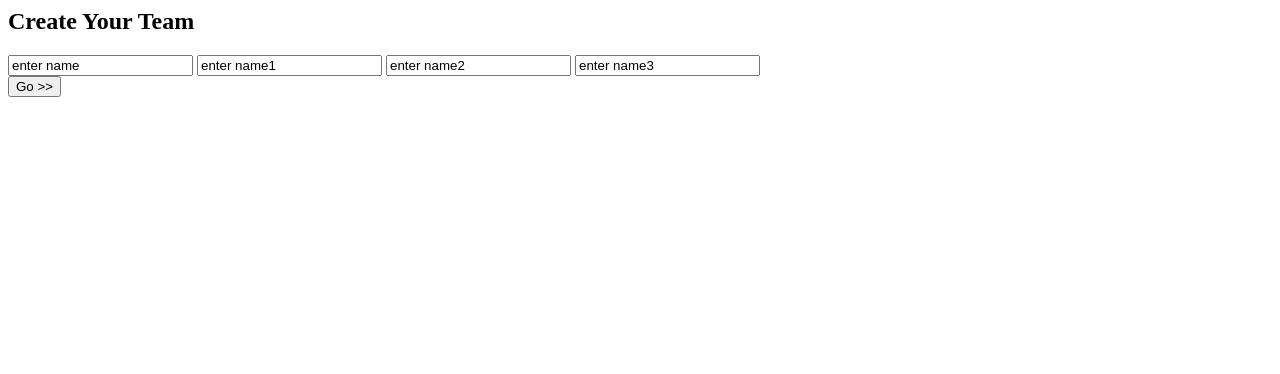
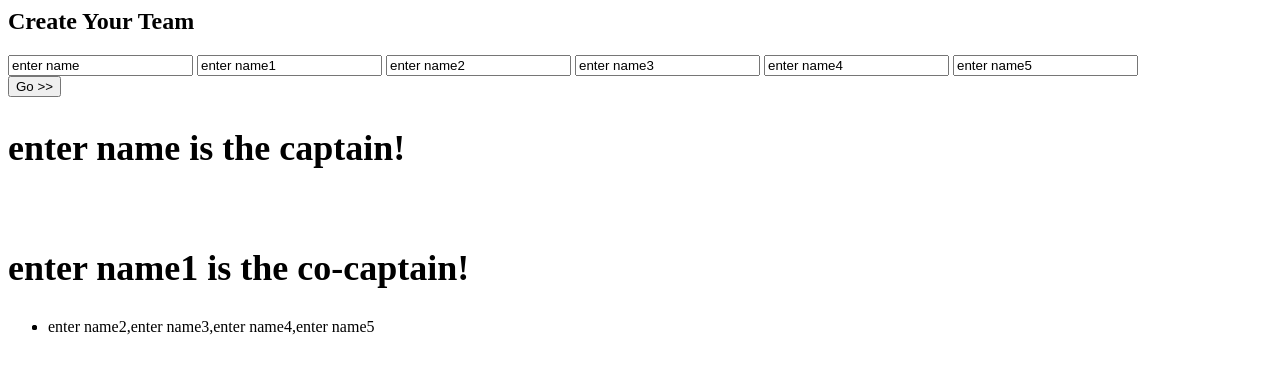
Before and after one commit to sThig/goteam, a plain HTML site: page index.html in a window 1280 px wide. Both pictures are taken after a click on the button "Go >>". Drawn offline with Linux system fonts and the light colour scheme.

Commit message:
updated list to write to the dom

```diff
--- a/index.html
+++ b/index.html
@@ -9,14 +9,29 @@
     <input type="text" class="player" name="Player" data-player-type="player" value="enter name" />
     <input type="text" class="player" name="Player" data-player-type="player" value="enter name1"/>
     <input type="text" class="player" name="Player" data-player-type="player" value="enter name2"/>
-    <input type="text" class="player" name="Player" data-player-type="player" value="enter name3"/><br />
+    <input type="text" class="player" name="Player" data-player-type="player" value="enter name3"/>
+    <input type="text" class="player" name="Player" data-player-type="player" value="enter name4"/>
+    <input type="text" class="player" name="Player" data-player-type="player" value="enter name5"/><br />
     <input type="button" id="go" value="Go >>"  />
+    <h2 id="captain" class="captain"></h2>
+    <br />
+    <h2 id="cocaptain" class="captain"></h2>
+    <ul>
+      <li id="teammateys"></li>
+    </ul>
+    <script>
 
-    <script>
+
     document.getElementById("go").addEventListener("click", function() {
       const inputs = document.querySelectorAll(".player")
-      const values = Array.from(inputs).map(input => input.value)
-      console.log('values', values);
+      const team = Array.from(inputs).map(input => input.value)
+      const [captain, id, ...teammates] = team;
+      // const players = teammates;
+      // console.log('players', players);
+
+      document.getElementById('captain').innerHTML += (`<h2>${captain} is the captain!</h2>`);
+      document.getElementById('cocaptain').innerHTML += (`<h2>${id} is the co-captain!</h2>`);
+      document.getElementById('teammateys').innerHTML += (`<li>${teammates}</li>`);
     });
 
 
```
